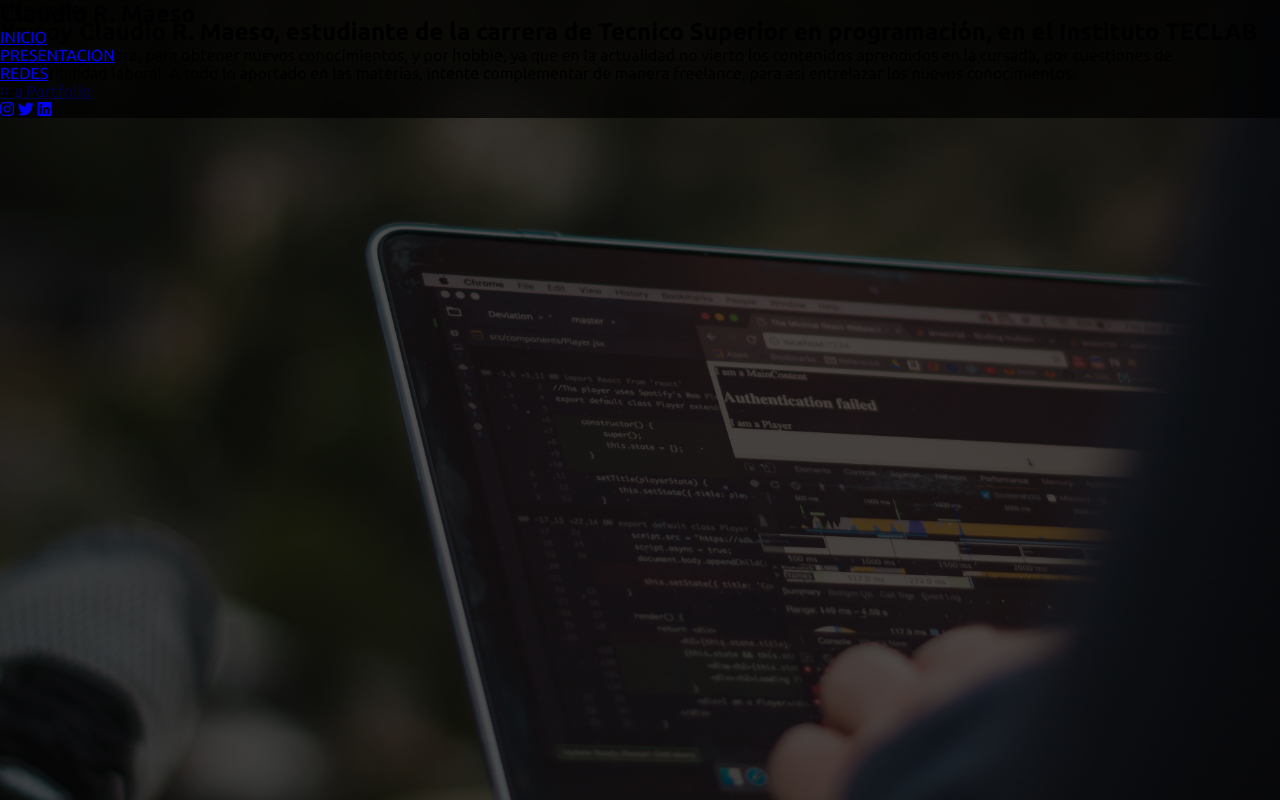
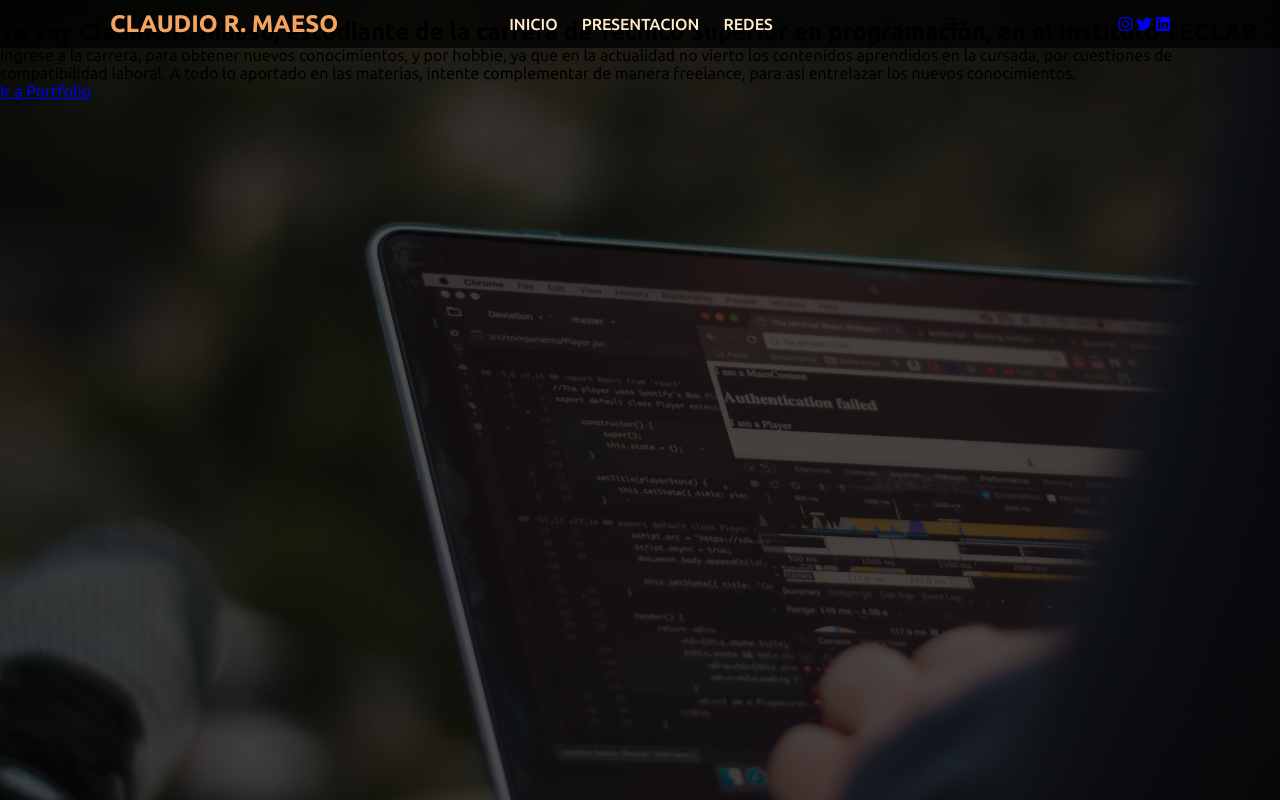
Before and after one commit to Muralito9/Proyecto-PP-Teclab, a plain HTML site: page index.html in a window 1280 px wide. Drawn offline with Linux system fonts and the light colour scheme.

Commit message:
Mejora en los estilos y colores

```diff
--- a/estilo.css
+++ b/estilo.css
@@ -28,5 +28,29 @@ html{
 }
 
 #inicio .contenido header .contenido-header{
+    max-width: 1100px;
+    margin: auto;
+    display: flex;
+    justify-content: space-between;
+    align-items: center;
+    padding: 10px 20px;
+}
 
+#inicio .contenido header .contenido-header h1{
+    text-align: center;
+    color: sandybrown;
 }
+
+#inicio .contenido header .contenido-header nav ul{
+    list-style: none;
+    display: flex;
+    align-items: center;
+}
+
+#inicio .contenido header .contenido-header nav ul li a{
+    text-decoration: none;
+    color: blanchedalmond;
+    margin: 0 12px;
+    font-weight: 500;
+    transition: .5s;
+}
--- a/index.html
+++ b/index.html
@@ -18,7 +18,7 @@
         <div class="contenido">
             <header>
                 <div class="contenido-header">
-                    <h1>Claudio R. Maeso</h1>
+                    <h1>CLAUDIO R. MAESO</h1>
                     <nav id="nav" class="">
                         <ul id="links">
                             <li><a href="#inicio" class="seleccionado">INICIO</a></li>
```
